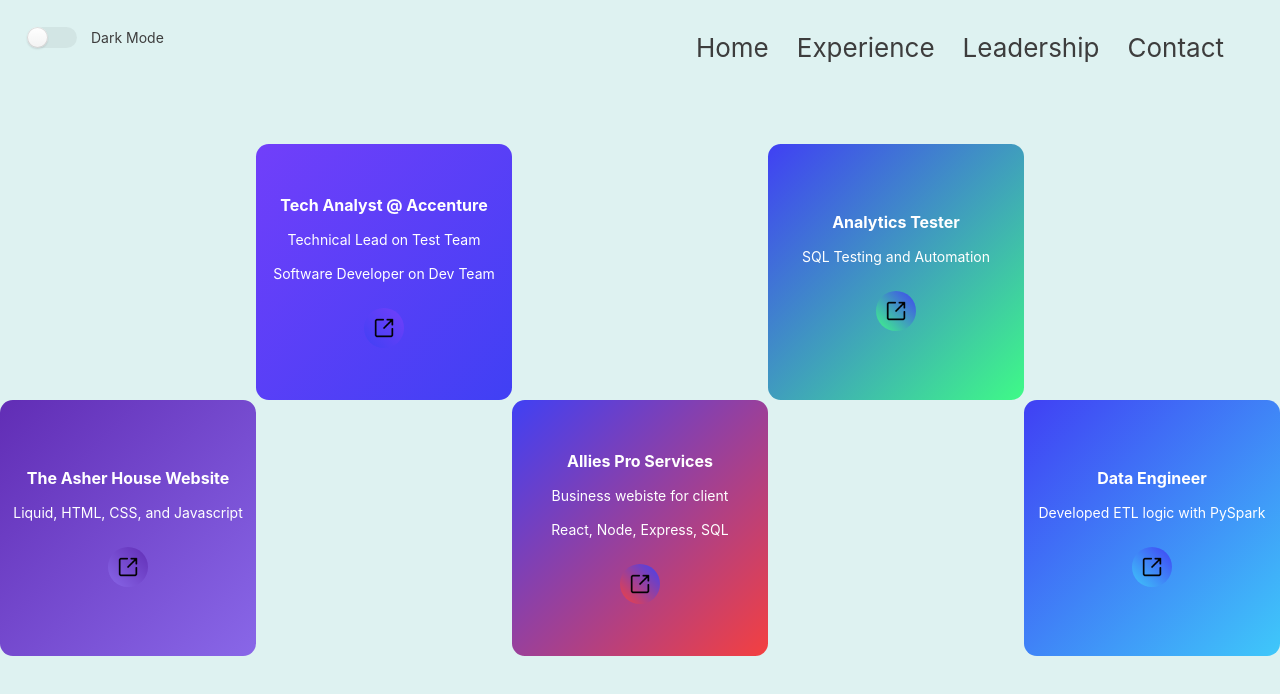
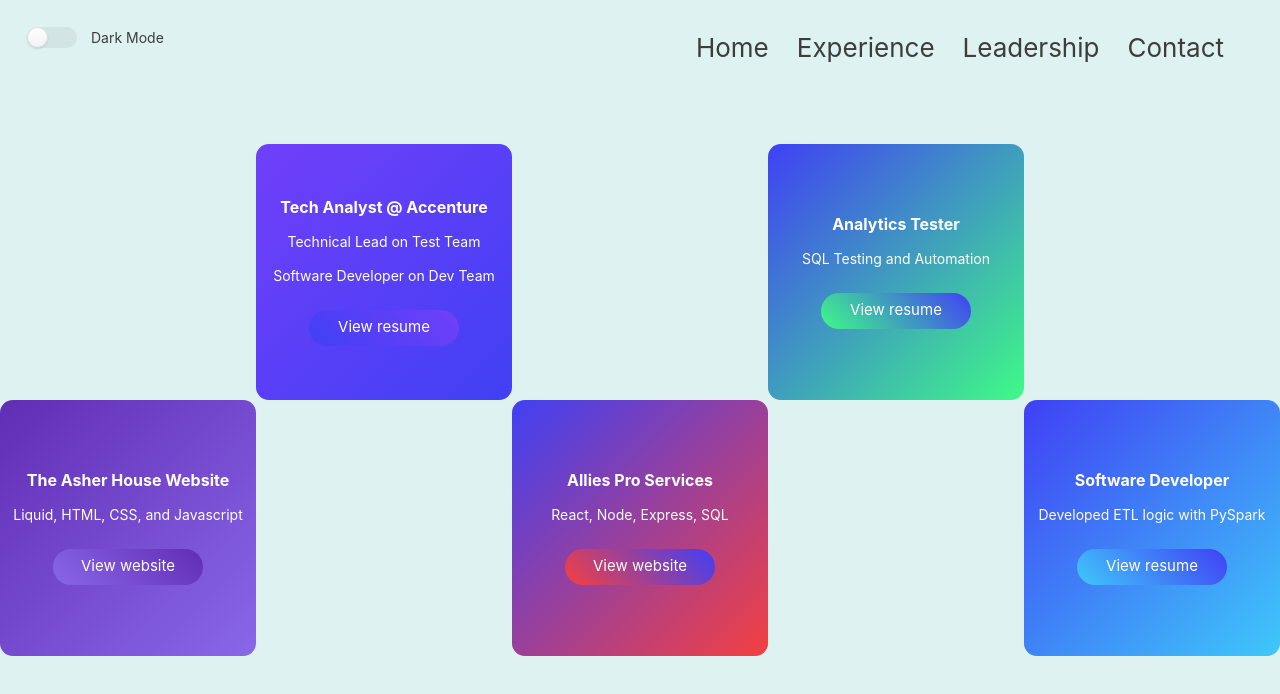
Before and after one commit to alopez96/react-personal, a React (Create React App) app: page /projects in a window 1280 px wide. Shown: the top 694 px of the page. Built offline with nearby package versions, Linux system fonts and the light colour scheme.

Commit message:
updated experience buttons

```diff
--- a/src/Components/projects/ProjectItem.js
+++ b/src/Components/projects/ProjectItem.js
@@ -113,6 +113,7 @@ const PdfBtn = styled.div`
     display: flex;
     justify-content: center;
     align-items: center;
+    font-size: 15px;
     transition: box-shadow .5s, transform .5s;
     &:hover {
         transform: scale(1.1);
@@ -148,9 +149,10 @@ const ProjectItem = ({ size, color, gridArea, title, body, tech, url, github}) =
             <TechList>{tech_split}</TechList>
             <Container>
                 {url.length === 0 ?
-                <Button color={color}><img width="20" src={Open} onClick={openLink(resume)}></img></Button>
+                <PdfBtn onClick={openLink(resume)} color={color}>View resume</PdfBtn>
                 :
-                <Button color={color}><img width="20" src={Open} onClick={openLink(url)}></img></Button>
+                <PdfBtn onClick={openLink(url)} color={color}>View website</PdfBtn>
+                // <Button color={color}><img width="20" src={Open} onClick={openLink(url)}></img></Button>
                 }
                 {/* <Button color={color}><img width="20" src={Github} onClick={openLink(github)}></img></Button> */}
             </Container>
--- a/src/Components/projects/Projects.js
+++ b/src/Components/projects/Projects.js
@@ -66,10 +66,10 @@ const Projects = (props) => {
                     gridArea="mm"
                     url="https://www.alliesproservices.com/"
                     // github="https://github.com/alopez96/jumpn"
-                    tech="Business webiste for client; React, Node, Express, SQL"
+                    tech="React, Node, Express, SQL"
                 />
                 <ProjectItem
-                    title="Data Engineer"
+                    title="Software Developer"
                     size={20}
                     color={{from: "#3FC8FA", to: "#4040F4"}}
                     gridArea="rm0"
```
